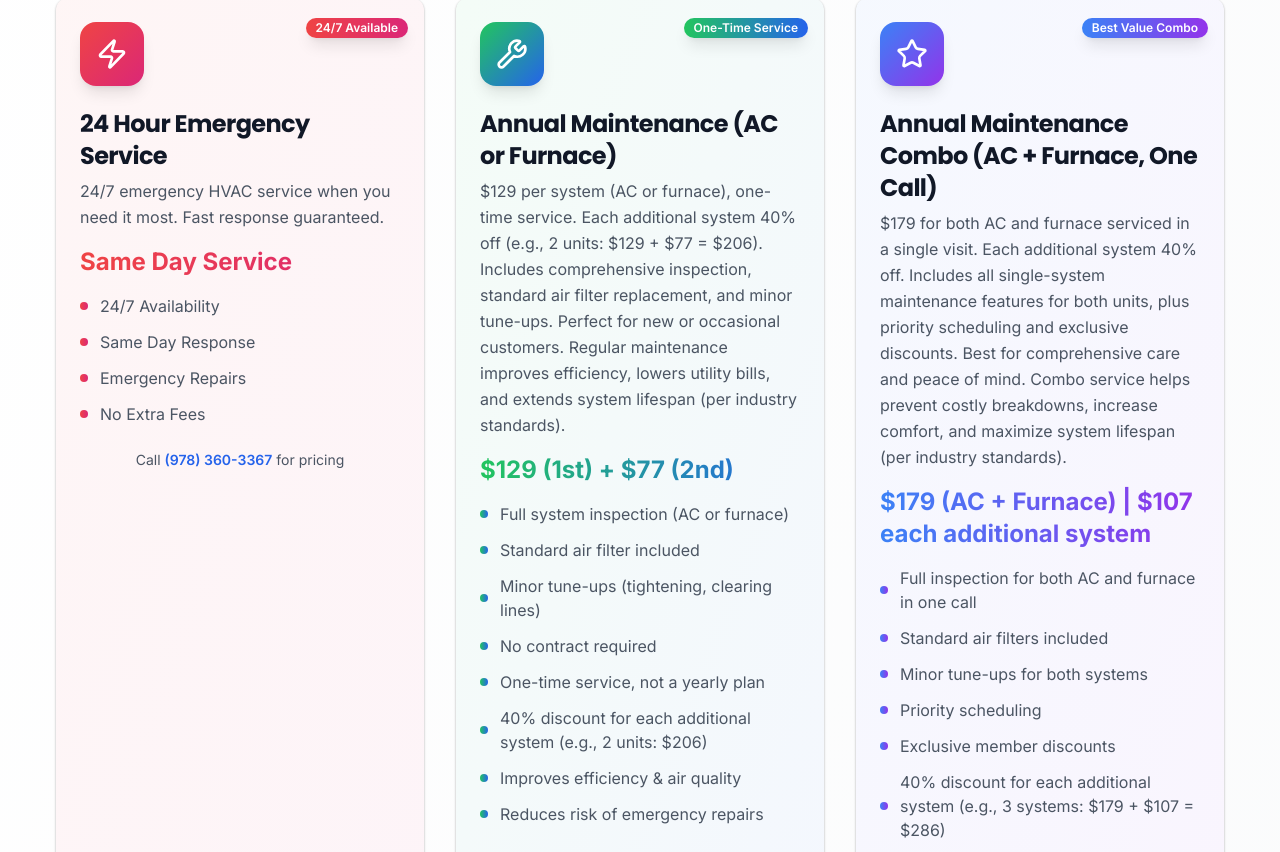
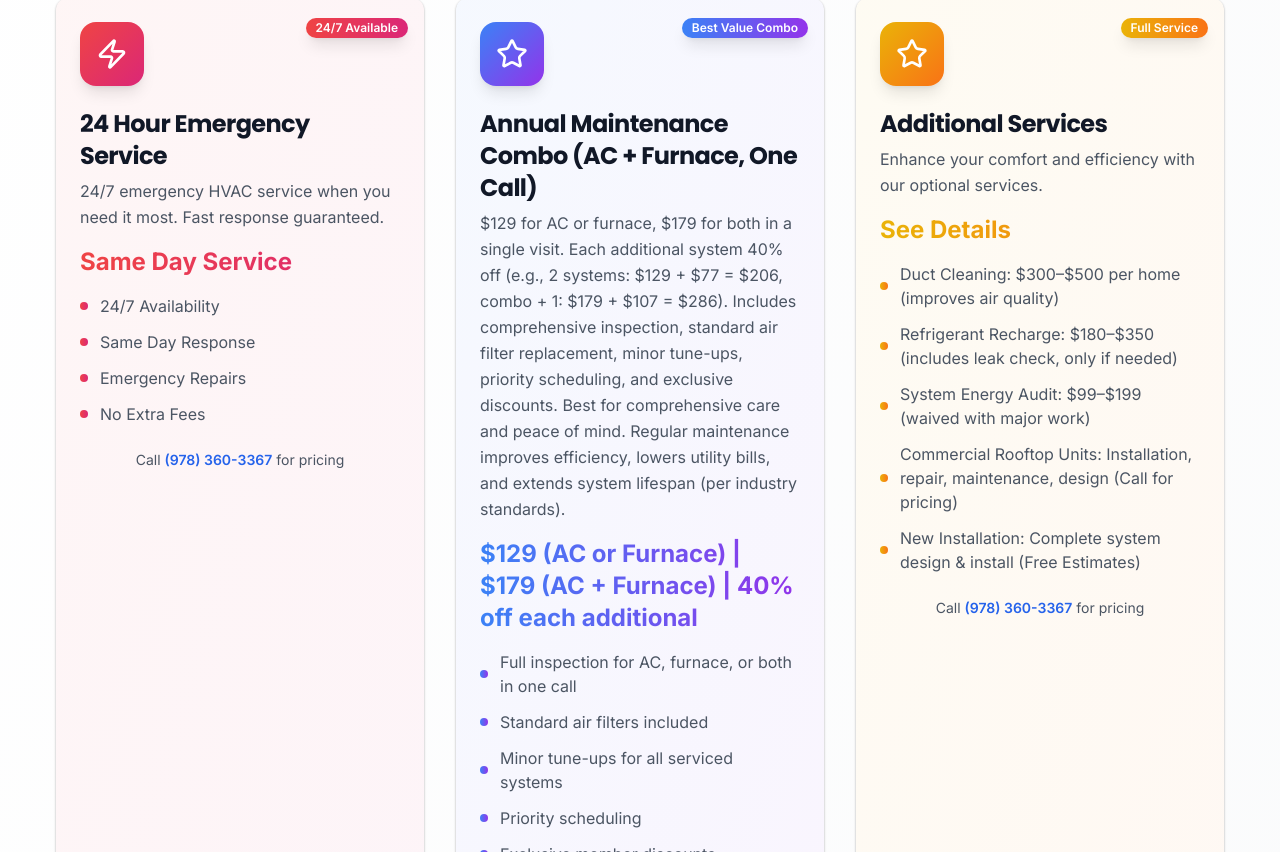
Before and after one commit to WallStArb/hvac, a Next.js app: page / in a window 1280 px wide. Shown: the part 1768-2620 px from the top of the page. Built offline with nearby package versions, Linux system fonts and the light colour scheme; what tailwindcss-rtl would draw is missing.

Commit message:
Combine maintenance plans into one Annual Maintenance Combo card with clear pricing and features

```diff
--- a/components/landing-page/sections/Services.tsx
+++ b/components/landing-page/sections/Services.tsx
@@ -43,32 +43,14 @@ export default function Services() {
       highlight: "24/7 Available"
     },
     {
-      icon: Wrench,
-      title: "Annual Maintenance (AC or Furnace)",
-      description: "$129 per system (AC or furnace), one-time service. Each additional system 40% off (e.g., 2 units: $129 + $77 = $206). Includes comprehensive inspection, standard air filter replacement, and minor tune-ups. Perfect for new or occasional customers. Regular maintenance improves efficiency, lowers utility bills, and extends system lifespan (per industry standards).",
-      price: "$129 (1st) + $77 (2nd)",
-      features: [
-        "Full system inspection (AC or furnace)",
-        "Standard air filter included",
-        "Minor tune-ups (tightening, clearing lines)",
-        "No contract required",
-        "One-time service, not a yearly plan",
-        "40% discount for each additional system (e.g., 2 units: $206)",
-        "Improves efficiency & air quality",
-        "Reduces risk of emergency repairs"
-      ],
-      color: "from-green-500 to-blue-600",
-      highlight: "One-Time Service"
-    },
-    {
       icon: Star,
       title: "Annual Maintenance Combo (AC + Furnace, One Call)",
-      description: "$179 for both AC and furnace serviced in a single visit. Each additional system 40% off. Includes all single-system maintenance features for both units, plus priority scheduling and exclusive discounts. Best for comprehensive care and peace of mind. Combo service helps prevent costly breakdowns, increase comfort, and maximize system lifespan (per industry standards).",
-      price: "$179 (AC + Furnace) | $107 each additional system",
+      description: "$129 for AC or furnace, $179 for both in a single visit. Each additional system 40% off (e.g., 2 systems: $129 + $77 = $206, combo + 1: $179 + $107 = $286). Includes comprehensive inspection, standard air filter replacement, minor tune-ups, priority scheduling, and exclusive discounts. Best for comprehensive care and peace of mind. Regular maintenance improves efficiency, lowers utility bills, and extends system lifespan (per industry standards).",
+      price: "$129 (AC or Furnace) | $179 (AC + Furnace) | 40% off each additional",
       features: [
-        "Full inspection for both AC and furnace in one call",
+        "Full inspection for AC, furnace, or both in one call",
         "Standard air filters included",
-        "Minor tune-ups for both systems",
+        "Minor tune-ups for all serviced systems",
         "Priority scheduling",
         "Exclusive member discounts",
         "40% discount for each additional system (e.g., 3 systems: $179 + $107 = $286)",
```
